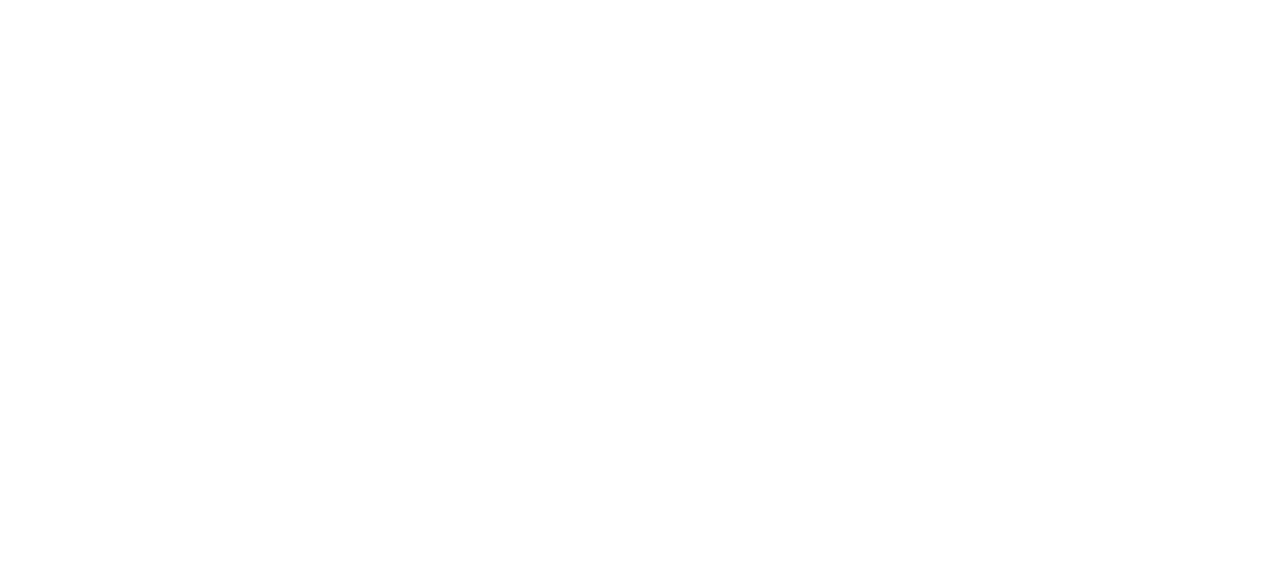
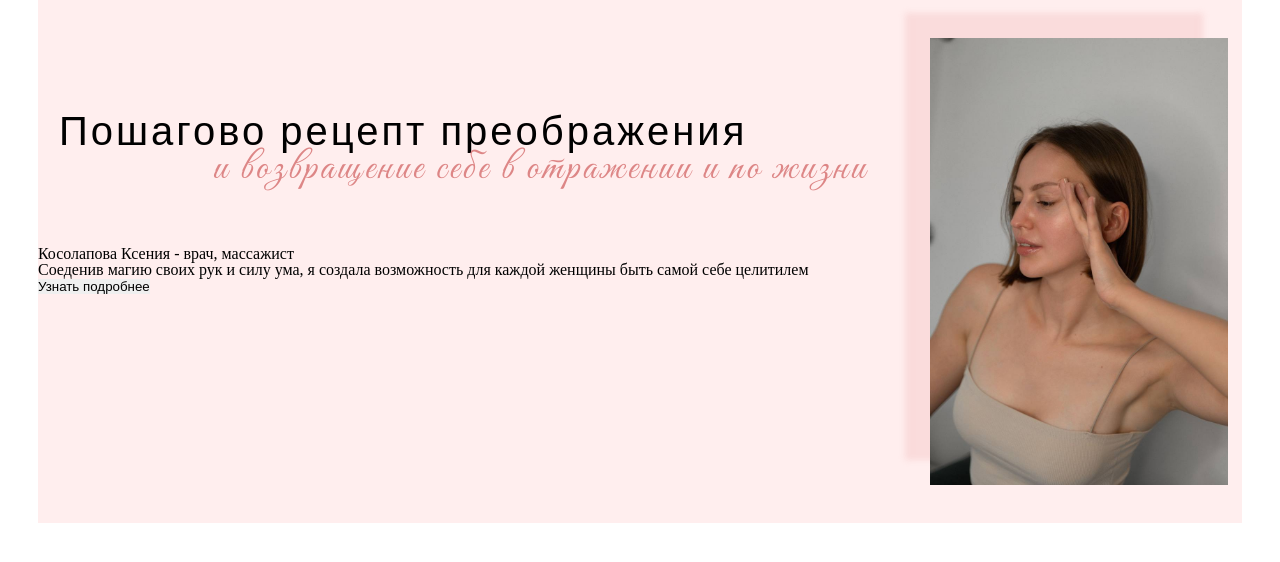
Before and after one commit to Koddione/beautySalon, a React (Vite) app: page / in a window 1280 px wide. Shown: the top 562 px of the page. Built offline with nearby package versions, Linux system fonts and the light colour scheme.

Commit message:
implemented title

```diff
--- a/package.json
+++ b/package.json
@@ -23,6 +23,7 @@
 		"eslint-plugin-react-hooks": "^5.0.0",
 		"eslint-plugin-react-refresh": "^0.4.18",
 		"globals": "^15.14.0",
+		"sass-embedded": "^1.86.3",
 		"vite": "^6.1.0"
 	}
 }
--- a/src/App.jsx
+++ b/src/App.jsx
@@ -1,5 +1,11 @@
+import { PinkBlock } from './components/pinkBlock/pinkBlock';
+
 function App() {
-	return <></>;
+	return (
+		<>
+			<PinkBlock />
+		</>
+	);
 }
 
 export default App;
--- /dev/null
+++ b/src/components/pinkBlock/components/description/description.jsx
@@ -0,0 +1,13 @@
+import styles from './description.module.scss';
+
+export const Description = () => {
+	return (
+		<>
+			<p>Косолапова Ксения - врач, массажист</p>
+			<p>
+				Соеденив магию своих рук и силу ума, я создала возможность для каждой
+				женщины быть самой себе целитилем
+			</p>
+		</>
+	);
+};
--- /dev/null
+++ b/src/components/pinkBlock/components/title/title.jsx
@@ -0,0 +1,10 @@
+import styles from './title.module.scss';
+
+export const Title = () => {
+	return (
+		<div className={styles.container}>
+			<p className={styles.title1}>Пошагово рецепт преображения</p>
+			<p className={styles.title2}>и возвращение себе в отражении и по жизни</p>
+		</div>
+	);
+};
--- /dev/null
+++ b/src/components/pinkBlock/components/title/title.module.scss
@@ -0,0 +1,16 @@
+@use '../../../../styles/variables' as *;
+
+.container {
+	margin: 109px 62px 57px 21px;
+	font-size: 40px;
+}
+.title1 {
+	font-family: $font-title-1;
+	letter-spacing: 3px;
+}
+.title2 {
+	font-family: $font-title-2;
+	padding: 0 0 0 154px;
+	color: $title-2-color;
+	letter-spacing: 3px;
+}
--- a/src/components/pinkBlock/pinkBlock.jsx
+++ b/src/components/pinkBlock/pinkBlock.jsx
@@ -1,5 +1,17 @@
 import styles from './pinkBlock.module.scss';
+import { Title } from './components/title/title';
+import { Description } from './components/description/description';
+import photo from '../../assets/photoKsu.jpg';
 
 export const PinkBlock = () => {
-	return <div className={styles.container}></div>;
+	return (
+		<div className={styles.container}>
+			<div className={styles.textContainer}>
+				<Title />
+				<Description />
+				<button className={styles.button}>Узнать подробнее</button>
+			</div>
+			<img className={styles.image} src={photo} alt="Ксения" />
+		</div>
+	);
 };
--- a/src/components/pinkBlock/pinkBlock.module.scss
+++ b/src/components/pinkBlock/pinkBlock.module.scss
@@ -0,0 +1,12 @@
+@use '../../styles/variables' as *;
+
+.image {
+	max-width: 298px;
+	box-shadow: -25px -25px 6px #f0b2b250;
+	margin: 38px 14px 38px 0;
+}
+
+.container {
+	display: flex;
+	background-color: $pinkBlock-color;
+}
--- a/src/main.jsx
+++ b/src/main.jsx
@@ -1,6 +1,7 @@
 import { StrictMode } from 'react';
 import { createRoot } from 'react-dom/client';
-import './index.css';
+import './styles/null.scss';
+import './styles/global.scss';
 import App from './App.jsx';
 
 createRoot(document.getElementById('root')).render(
--- a/src/styles/_variables.scss
+++ b/src/styles/_variables.scss
@@ -0,0 +1,14 @@
+@import url('https://fonts.googleapis.com/css2?family=Playfair+Display&display=swap');
+@import url('https://fonts.googleapis.com/css2?family=Great+Vibes&display=swap');
+@import url('https://fonts.googleapis.com/css2?family=Roboto:wdth,wght@75..100,100..900&display=swap');
+
+$background-color: white;
+$pinkBlock-color: #ffeeee;
+
+$font-text: 'Roboto', sans-serif;
+
+$font-title-1: 'Playfair Display', sans-serif;
+
+$font-title-2: 'Great Vibes', cursive;
+
+$title-2-color: #dd8686;
--- a/src/styles/global.scss
+++ b/src/styles/global.scss
@@ -0,0 +1,15 @@
+@use './variables' as *;
+
+body {
+	background-color: $background-color;
+	display: flex;
+
+	justify-content: center;
+	// background: linear-gradient(
+	// 	to bottom,
+	// 	$pinkBlock-color 0%,
+	// 	$pinkBlock-color 522.641px,
+	// 	$background-color 50%,
+	// 	$background-color 100%
+	// );
+}
--- /dev/null
+++ b/src/styles/null.scss
@@ -0,0 +1,46 @@
+/* ОБНУЛЕНИЕ СТИЛЕЙ */
+*,
+*::before,
+*::after {
+	margin: 0;
+	padding: 0;
+	border: 0;
+	box-sizing: border-box;
+}
+li {
+	list-style: none;
+}
+a,
+a:visited {
+	text-decoration: none;
+}
+a:hover {
+	text-decoration: none;
+}
+h1,
+h2,
+h3,
+h4,
+h5,
+h6 {
+	font-weight: inherit;
+	font-size: inherit;
+}
+img {
+	vertical-align: top;
+}
+html,
+body {
+	height: 100%;
+}
+html {
+	font-size: 16px; /* по умолчанию */
+}
+body {
+	line-height: 1;
+}
+.wrapper {
+	min-height: 100%;
+	overflow: hidden;
+}
+/* ------------------------------ */
```
Also changed, not shown: src/assets/photoKsu.jpg (added), src/components/pinkBlock/components/description/description.module.scss (added), 1 other file (tests, documents, lock files or other folders).
